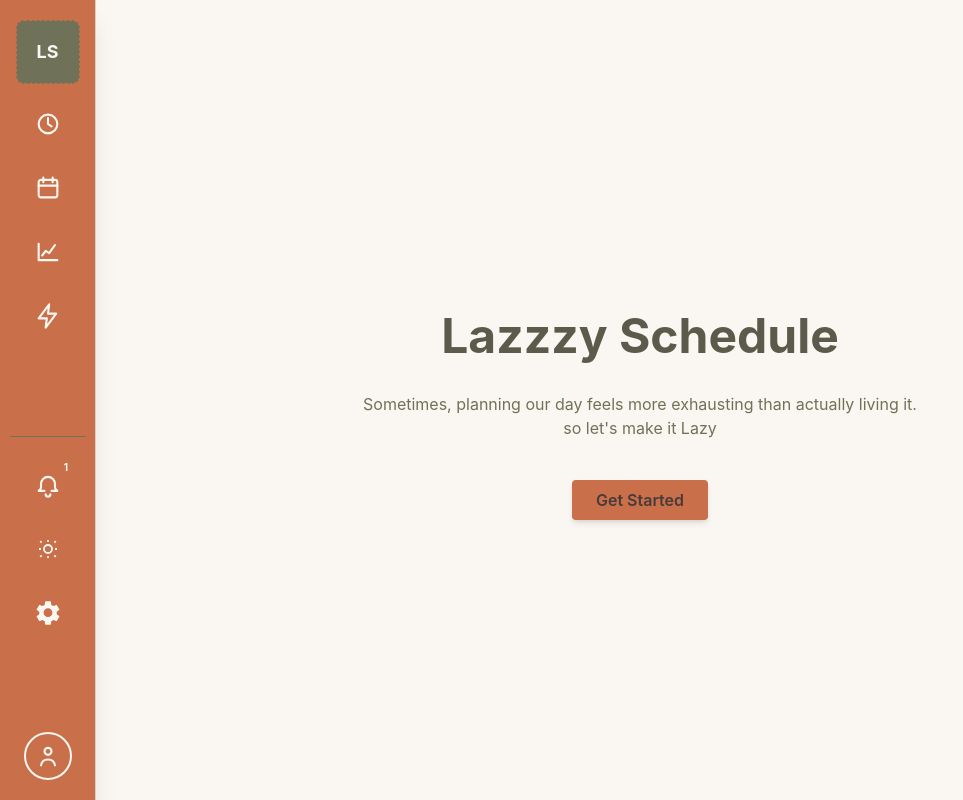
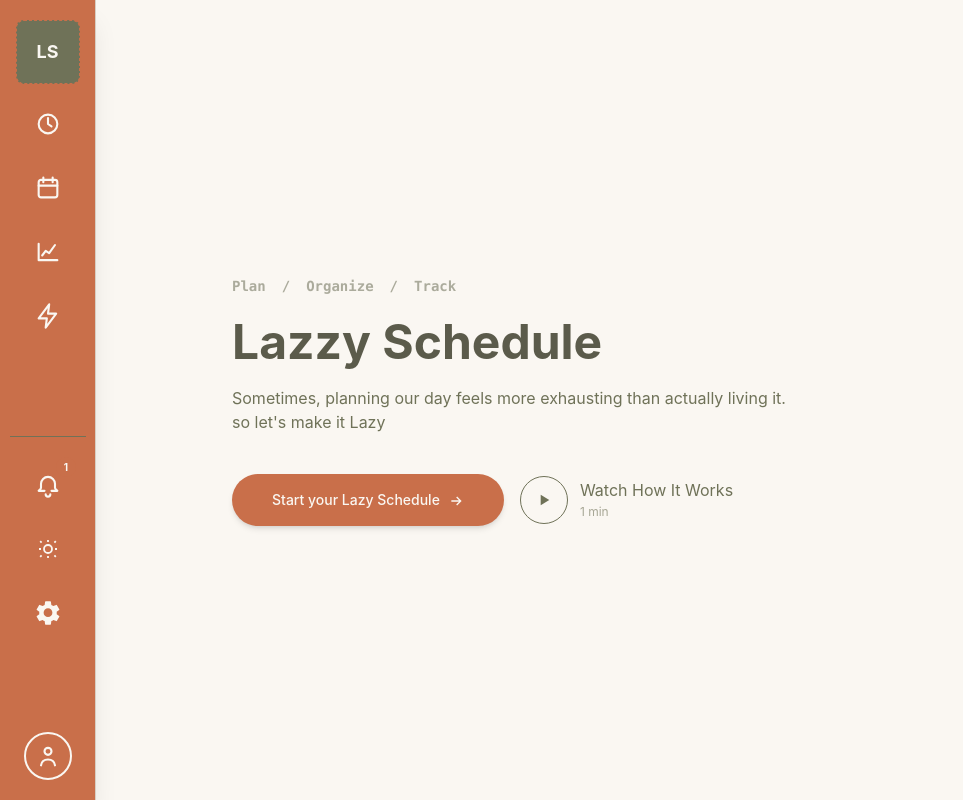
Before and after one commit to veefa/lazy-sloth, a React (Vite) app: page / in a window 1280 px wide. Shown: the whole page, without its empty margins (0-963 px from the left). Built offline with nearby package versions, Linux system fonts and the light colour scheme.

Commit message:
Feature: Update Home Component Styles

```diff
--- a/src/components/Home.tsx
+++ b/src/components/Home.tsx
@@ -5,26 +5,62 @@ const Home: React.FC = () => {
     <main className="flex h-dvh flex-col overflow-hidden">
       <div
         id="home"
-        className="flex min-h-0 flex-1 flex-col items-center justify-center bg-warm-ivory px-4">
+        className="flex min-h-0 flex-1 flex-col items-start justify-center bg-warm-ivory px-4 md:pl-58">
         {/*<img
           src={}
           alt="Lazy Schedule"
           className="animate-clock-ring mb-4 h-16 w-16 sm:h-20 sm:w-20"
         />*/}
-        <h1 className="m-8 font-bold text-4xl text-olive-600 sm:text-5xl">
-          Lazzzy Schedule
+        <p className="my-0.5 flex items-center gap-4 whitespace-nowrap font-mono font-semibold text-sm text-olive-400 sm:text-sm">
+          <span>Plan</span>
+          <span>/</span>
+          <span>Organize</span>
+          <span>/</span>
+          <span>Track</span>
+        </p>
+        <h1 className="my-5 font-bold text-4xl text-olive-600 sm:text-5xl">
+          Lazzy Schedule
         </h1>
 
-        <p className="mx-auto mb-10 max-w-xl text-olive text-sm sm:text-base md:mx-0 text-center">
+        <p className="mx-0 mb-10 max-w-xl text-left text-olive text-sm sm:text-base">
           Sometimes, planning our day feels more exhausting than actually living
           it. so let's make it Lazy
         </p>
-        <div className="flex gap-4">
+        <div className="flex flex-wrap items-center justify-start gap-4">
           <a
-            className="bg-terracotta hover:bg-taupe-200 shadow-md px-6 py-2 rounded font-semibold text-taupe-700 transition"
+            className="bg-terracotta hover:bg-taupe-200 shadow-md px-10 py-4 rounded-4xl font-medium text-sm text-warm-ivory transition"
             href="/lazy-schedule">
-            Get Started
+            Start your Lazy Schedule
+            <svg
+              className="ml-2 inline h-4 w-4"
+              viewBox="0 0 24 24"
+              fill="none"
+              stroke="currentColor"
+              strokeWidth="2"
+              aria-hidden="true">
+              <path d="M5 12h14M13 6l6 6-6 6" />
+            </svg>
           </a>
+          <div className="inline-flex items-center gap-3">
+            <button
+              aria-label="Watch How It Works"
+              className="flex h-12 w-12 items-center justify-center rounded-full border border-olive text-olive transition hover:bg-terracotta focus:outline-none focus:ring-2 focus:ring-olive"
+              type="button">
+              <svg
+                className="h-3 w-3 translate-x-px"
+                viewBox="0 0 12 14"
+                fill="currentColor"
+                aria-hidden="true">
+                <path d="M11 7 1 13V1l10 6Z" />
+              </svg>
+            </button>
+            <span className="flex flex-col items-start leading-tight">
+              <span className="text-olive">Watch How It Works</span>
+              <span className="mt-1 text-xs font-normal text-olive/60">
+                1 min
+              </span>
+            </span>
+          </div>
         </div>
       </div>
     </main>
```
